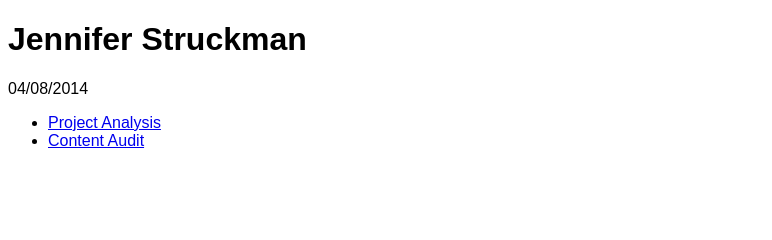
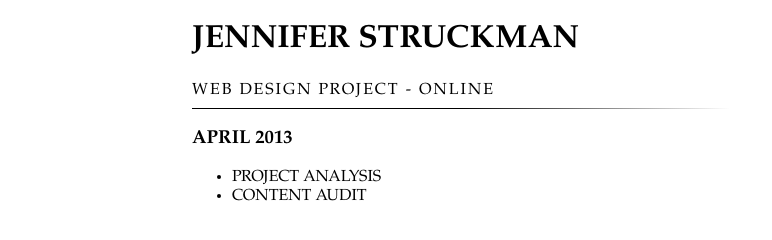
Before and after one commit to jlstruckman/wsp, a plain HTML site: page index.html in a window 1280 px wide. Shown: the whole page, without its empty margins (0-772 px from the left). Drawn offline with Linux system fonts and the light colour scheme.

Commit message:
Stuff
things

```diff
--- /dev/null
+++ b/css/main.css
@@ -0,0 +1,51 @@
+
+
+body{
+
+	font-family:Palatino Linotype;
+	margin:auto;
+	width:70%;
+	text-transform: uppercase;
+}
+
+hr{
+	width: 60%;
+	margin: %;
+	margin-left: 0%;
+	border:none;
+    height:1px;
+	background-color: #c5c5c5;
+	 background: black;
+    background: -webkit-gradient(linear, 100% 0, 0 0, from(white), to(black), color-stop(50%, black));
+}
+
+span{
+	letter-spacing:2px
+}
+
+
+/* LINKS */
+a:link {
+	color:#000000;
+	background:transparent;
+	text-decoration:none;
+}
+
+a:visited {
+	color:#000000;
+	background:transparent;
+	text-decoration:none;
+}
+
+a:hover {
+	color: #008080;
+	background:transparent;
+	text-decoration: none;
+	border-bottom: 3px solid #fff;
+}
+
+a:active {
+	color: #000000;
+	background: transparent;
+	text-decoration: none;
+}
--- a/index.html
+++ b/index.html
@@ -1,24 +1,30 @@
 <!DOCTYPE html>
 <html lang="en">
 <head>
+<link rel="stylesheet" href="css/main.css">
 <meta charset="utf-8" />
 <style>
-body {font-family:arial;}
+
 
 </style>
 
 <title>Jennifer Struckman's WSP Portal</title>
+
 </head>
-<div>
-    <span class="line"></span>
-</div>
 
 <body>
+<div>
+	<div>
 	<h1>Jennifer Struckman</h1>
-	<p>04/08/2014</p>
+	<span>Web Design Project - Online</span>
+	<hr>
+	<h3>April 2013</h3>
+
 	<ul>
 		<li><a href="http://jlstruckman.github.io/wsp/activities/analysis/index.html">Project Analysis</a></li>
 		<li><a href="http://jlstruckman.github.io/wsp/activities/contentaudit/struckman_jennifer-content_audit.pdf">Content Audit</a></li>
 	</ul>
+</div>
+
 </body>
 </html>
```
